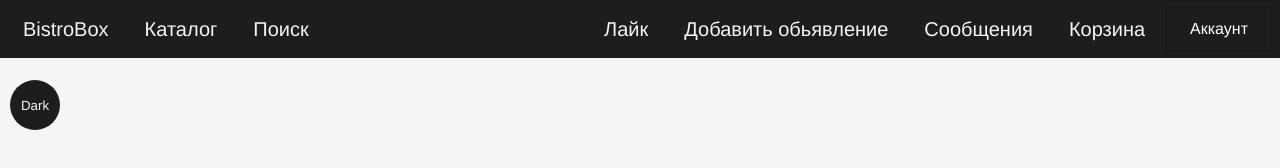
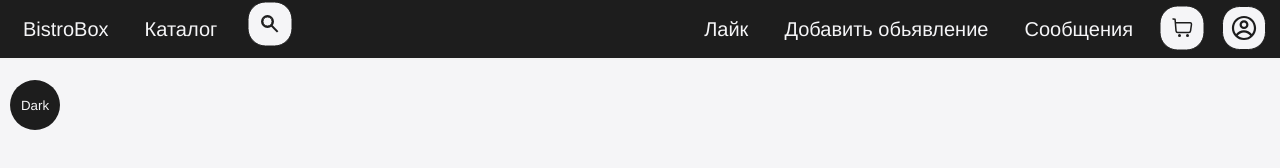
Before and after one commit to amelinvch/Kurs4ch, a plain HTML site: page index.html in a window 1280 px wide. Drawn offline with Linux system fonts and the light colour scheme.

Commit message:
Иконки SVG
Акк, лого, корзина

```diff
--- a/Css/style.css
+++ b/Css/style.css
@@ -79,28 +79,26 @@
     }
 
     .headerButton {
-        font-size: 10px;
         display: flex;
-        justify-content: center;
-        align-items: center;
-        font-weight: 700;
-        border: 1px solid rgba(0, 0, 0, .2);
-        /* box-shadow: 0 4px 15px rgba(0, 0, 0, .2); */
-        cursor: pointer;
-        transition: .3s all;
-        outline: 0;
     }
 
     .headerButton button {
         background-color: var(--colorBgHead);
         border: none;
-        color: white;
-        text-align: center;
-        text-decoration: none;
         display: inline-block;
-        font-size: 16px;
-        margin: 4px 2px;
+        margin-left: 3px;
+        margin-right: 3px;
         cursor: pointer;
+    }
+
+    #bgIcon {
+        fill: var(--bg);
+        stroke: var(--fontColor);
+        /* fill: #F5F5F7; */
+    }
+
+    #dgIconAc {
+        fill: var(--fontColor);
     }
 
     .header_section {
--- a/index.html
+++ b/index.html
@@ -18,8 +18,19 @@
                 BistroBox</a></div>
             <div class="header_item"><a href="#">
             Каталог</a></div>
-            <div class="header_item"><a href="#">
-            Поиск</a></div>
+            <div class="headerButton">
+                <button>
+                    <span>
+                        <svg width="52" height="52" viewBox="0 0 52 52" fill="none" xmlns="http://www.w3.org/2000/svg">
+                            <path id="bgIcon" d="M30.4 0H21.6C11.8798 0 4 7.87979 4 17.6V26.4C4 36.1202 11.8798 44 21.6 44H30.4C40.1202 44 48 36.1202 48 26.4V17.6C48 7.87979 40.1202 0 30.4 0Z" />
+                            <rect id="dgIconAc" x="26" y="23.3895" width="2.00218" height="10" transform="rotate(-43.945 26 23.3895)" />
+                            <circle id="bgIcon" cx="23.5" cy="19.5" r="5.5"  stroke-width="2"/>
+                            <circle id="bgIcon" cx="23.5" cy="19.5" r="4.5" />
+                        </svg>
+                     </span>
+                </button>
+            </div>
+
         </div>
         <div class="header_section">
             <div class="header_item"><a href="#">
@@ -28,11 +39,30 @@
             Добавить обьявление</a></div>
             <div class="header_item"><a href="#">
             Сообщения</a></div>
-            <div class="header_item"><a href="Html/registration.html">
-            Корзина</a></div>
+            <div class="headerButton">
+                <button>
+                    <span>
+                        <svg width="44" height="44" viewBox="0 0 44 44" fill="none" xmlns="http://www.w3.org/2000/svg">
+                            <path id='bgIcon' d="M26.4 0H17.6C7.87979 0 0 7.87979 0 17.6V26.4C0 36.1202 7.87979 44 17.6 44H26.4C36.1202 44 44 36.1202 44 26.4V17.6C44 7.87979 36.1202 0 26.4 0Z" />
+                            <path id='bgIcon' d="M13 13L15.08 13.36L16.043 24.833C16.12 25.77 16.903 26.489 17.843 26.486H28.752C29.649 26.488 30.41 25.828 30.537 24.94L31.486 18.382C31.592 17.649 31.083 16.969 30.351 16.863C30.287 16.854 15.414 16.849 15.414 16.849"  stroke-width="1.5" stroke-linecap="round" stroke-linejoin="round"/>
+                            <circle id="dgIconAc" cx="19.5" cy="29.5" r="1.5" />
+                            <circle id="dgIconAc" cx="27.5" cy="29.5" r="1.5" />
+                        </svg>
+                    </span>
+                </button>
+            </div>
 
-            <div class="header_item headerButton"><button data-modal>
-                Аккаунт</button></div>
+            <div class="headerButton">
+                <button data-modal>
+                    <span>
+                        <svg width="44" height="44" viewBox="0 0 44 44" fill="none" xmlns="http://www.w3.org/2000/svg">
+                            <path id='bgIcon' d="M17.6 0.5H26.4C35.8441 0.5 43.5 8.15593 43.5 17.6V26.4C43.5 35.8441 35.8441 43.5 26.4 43.5H17.6C8.15593 43.5 0.5 35.8441 0.5 26.4V17.6C0.5 8.15593 8.15593 0.5 17.6 0.5Z" />
+                            <path id='dgIconAc' fill-rule="evenodd" clip-rule="evenodd" d="M17.5362 18.6522C17.5362 21.0294 19.5349 22.9565 22 22.9565C24.4651 22.9565 26.4638 21.0294 26.4638 18.6522C26.4638 16.275 24.4651 14.3478 22 14.3478C19.5349 14.3478 17.5362 16.275 17.5362 18.6522ZM19.7681 18.6522C19.7681 19.8408 20.7669 20.8043 22 20.8043C23.2331 20.8043 24.2319 19.8408 24.2319 18.6522C24.2319 17.4635 23.2331 16.5 22 16.5C20.7669 16.5 19.7681 17.4635 19.7681 18.6522Z" />
+                            <path id='dgIconAc' fill-rule="evenodd" clip-rule="evenodd" d="M22 9.88405C28.6913 9.88405 34.116 15.3086 34.116 22C34.116 28.6914 28.6913 34.1159 22 34.1159C15.3087 34.1159 9.88409 28.6914 9.88409 22C9.88409 15.3086 15.3087 9.88405 22 9.88405ZM31.9131 22C31.9131 24.3022 31.1277 26.4212 29.8115 28.1039C28.0007 25.7327 25.1435 24.2029 21.9295 24.2029C18.7562 24.2029 15.9321 25.6933 14.1181 28.012C12.8437 26.3444 12.087 24.2606 12.087 22C12.087 16.5251 16.5247 12.0869 22 12.0869C27.4753 12.0869 31.9131 16.5251 31.9131 22ZM22 31.913C24.3682 31.913 26.5424 31.0824 28.2475 29.6967C26.853 27.7068 24.5433 26.4058 21.9295 26.4058C19.3477 26.4058 17.0622 27.6748 15.6623 29.623C17.3805 31.0529 19.5901 31.913 22 31.913Z" />
+                        </svg>
+                     </span>
+                </button>
+            </div>
             <!--
             <div class="header_item headerButton"><a href="Html/registration.html">
             Аккаунт</a></div>
@@ -64,18 +94,18 @@
                 <div class="login-box">
                     <form action="">
                         <div data-close class="modalClose">&times;</div>
-                        <h1>Login</h1>
+                        <h1>Войти</h1>
                         <div class="textbox">
                             <i class="fas fa-user"></i>
-                            <input type="text" placeholder="Username">
+                            <input type="text" placeholder="Имя пользователя">
                         </div>
 
                         <div class="textbox">
                             <i class="fas fa-lock"></i>
-                            <input type="password" placeholder="Password">
+                            <input type="password" placeholder="Пароль">
                         </div>
 
-                        <input type="button" class="btnSin" value="Sign in">
+                        <input type="button" class="btnSin" value="Войти">
 
                     </form>
                 </div>
```
Also changed, not shown: Html/registration.html (+0 -1 lines), Svg/123.svg (added).
